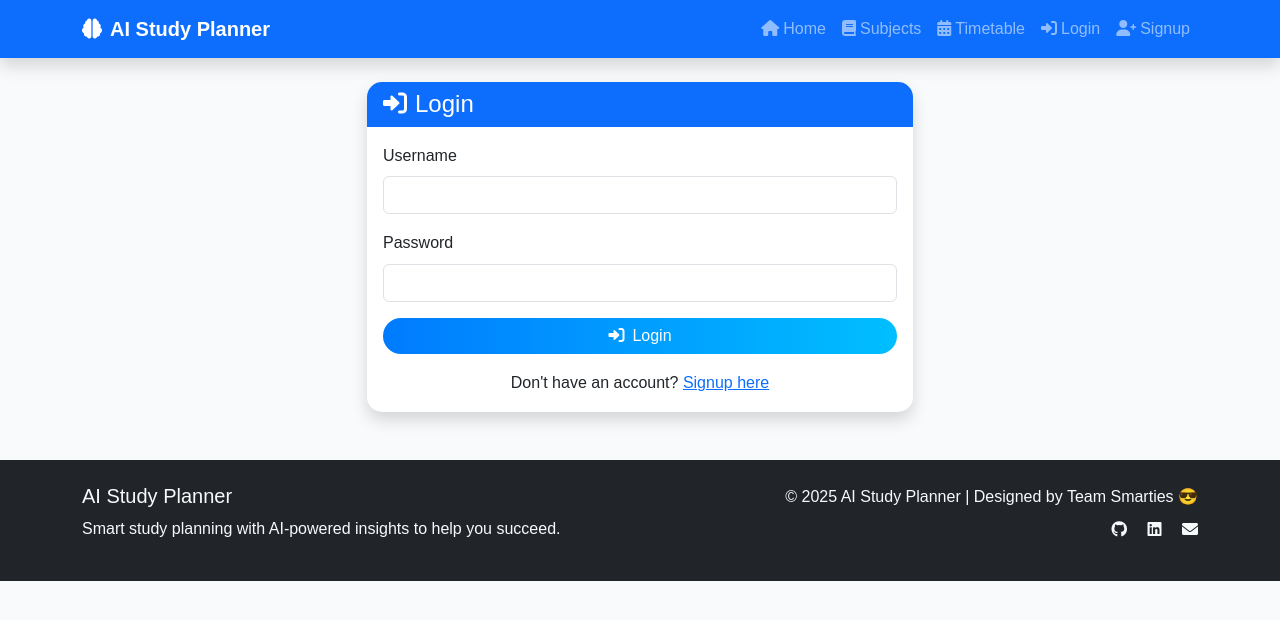
After one commit to Kritikakumrawat/AI-Study-Planner, a Django app: page /login/ in a window 1280 px wide. The commit adds this page. Shown: the top 620 px of the page. Run offline with Django 5.2, Linux system fonts and the light colour scheme.

Commit message:
Add login/signup pages and update home page for authentication

```diff
--- a/planner/templates/planner/base.html
+++ b/planner/templates/planner/base.html
@@ -29,6 +29,18 @@
           <li class="nav-item">
             <a class="nav-link" href="/timetable/"><i class="fas fa-calendar-alt me-1"></i>Timetable</a>
           </li>
+          {% if user.is_authenticated %}
+          <li class="nav-item">
+            <a class="nav-link" href="{% url 'logout' %}"><i class="fas fa-sign-out-alt me-1"></i>Logout</a>
+          </li>
+          {% else %}
+          <li class="nav-item">
+            <a class="nav-link" href="{% url 'login' %}"><i class="fas fa-sign-in-alt me-1"></i>Login</a>
+          </li>
+          <li class="nav-item">
+            <a class="nav-link" href="{% url 'signup' %}"><i class="fas fa-user-plus me-1"></i>Signup</a>
+          </li>
+          {% endif %}
         </ul>
       </div>
     </div>
--- /dev/null
+++ b/planner/templates/planner/login.html
@@ -0,0 +1,40 @@
+{% extends 'planner/base.html' %}
+{% block title %}Login - AI Study Planner{% endblock %}
+{% block content %}
+<div class="row justify-content-center">
+  <div class="col-md-6">
+    <div class="card shadow">
+      <div class="card-header bg-primary text-white">
+        <h4 class="mb-0"><i class="fas fa-sign-in-alt me-2"></i>Login</h4>
+      </div>
+      <div class="card-body">
+        {% if messages %}
+          {% for message in messages %}
+            <div class="alert alert-{{ message.tags }} alert-dismissible fade show" role="alert">
+              {{ message }}
+              <button type="button" class="btn-close" data-bs-dismiss="alert"></button>
+            </div>
+          {% endfor %}
+        {% endif %}
+        <form method="post">
+          {% csrf_token %}
+          <div class="mb-3">
+            <label for="username" class="form-label">Username</label>
+            <input type="text" class="form-control" id="username" name="username" required>
+          </div>
+          <div class="mb-3">
+            <label for="password" class="form-label">Password</label>
+            <input type="password" class="form-control" id="password" name="password" required>
+          </div>
+          <button type="submit" class="btn btn-primary w-100">
+            <i class="fas fa-sign-in-alt me-2"></i>Login
+          </button>
+        </form>
+        <div class="text-center mt-3">
+          <p class="mb-0">Don't have an account? <a href="{% url 'signup' %}">Signup here</a></p>
+        </div>
+      </div>
+    </div>
+  </div>
+</div>
+{% endblock %}
--- a/planner/urls.py
+++ b/planner/urls.py
@@ -10,4 +10,7 @@ urlpatterns = [
     path('quiz/<int:subject_id>/', views.generate_quiz, name='generate_quiz'),
     path('generate_studyplan/<int:subject_id>/', views.generate_study_plan_view, name='generate_study_plan'),
     path('download_note/<int:note_id>/', views.download_note, name='download_note'),
+    path('login/', views.login_view, name='login'),
+    path('logout/', views.logout_view, name='logout'),
+    path('signup/', views.signup_view, name='signup'),
 ]
--- a/planner/views.py
+++ b/planner/views.py
@@ -1,7 +1,10 @@
 import logging
 from django.shortcuts import render, get_object_or_404, redirect
 from django.http import JsonResponse, HttpResponse
-from django.contrib import messages
+from django.contrib import messages, auth
+from django.contrib.auth import authenticate, login, logout
+from django.contrib.auth.decorators import login_required
+from django.contrib.auth.forms import UserCreationForm
 from .models import Subject, StudyPlan, Notes, Quiz
 from .features.summarizer import summarize_text
 from .features.ai_helper import generate_quiz_questions
@@ -139,3 +142,38 @@ def download_note(request, note_id):
     response = HttpResponse(note.content, content_type='text/plain')
     response['Content-Disposition'] = f'attachment; filename="{filename}"'
     return response
+
+# Login view
+def login_view(request):
+    if request.method == 'POST':
+        username = request.POST.get('username')
+        password = request.POST.get('password')
+        user = authenticate(request, username=username, password=password)
+        if user is not None:
+            login(request, user)
+            messages.success(request, 'Logged in successfully!')
+            return redirect('home')
+        else:
+            messages.error(request, 'Invalid username or password.')
+    return render(request, 'planner/login.html')
+
+# Logout view
+def logout_view(request):
+    logout(request)
+    messages.success(request, 'Logged out successfully!')
+    return redirect('home')
+
+# Signup view
+def signup_view(request):
+    if request.method == 'POST':
+        form = UserCreationForm(request.POST)
+        if form.is_valid():
+            user = form.save()
+            login(request, user)
+            messages.success(request, 'Account created successfully!')
+            return redirect('home')
+        else:
+            messages.error(request, 'Please correct the errors below.')
+    else:
+        form = UserCreationForm()
+    return render(request, 'planner/signup.html', {'form': form})
--- a/studyplanner/settings.py
+++ b/studyplanner/settings.py
@@ -128,3 +128,8 @@ OPENAI_API_KEY = os.getenv('OPENAI_API_KEY')
 # https://docs.djangoproject.com/en/5.2/ref/settings/#default-auto-field
 
 DEFAULT_AUTO_FIELD = 'django.db.models.BigAutoField'
+
+# Authentication settings
+LOGIN_URL = '/login/'
+LOGIN_REDIRECT_URL = '/'
+LOGOUT_REDIRECT_URL = '/'
```
Also changed, not shown: TODO.md (+16 -11 lines), planner/templates/planner/home.html (+25 -2 lines), planner/templates/planner/signup.html (added, +45 -0 lines), db.sqlite3, 8 other files.
